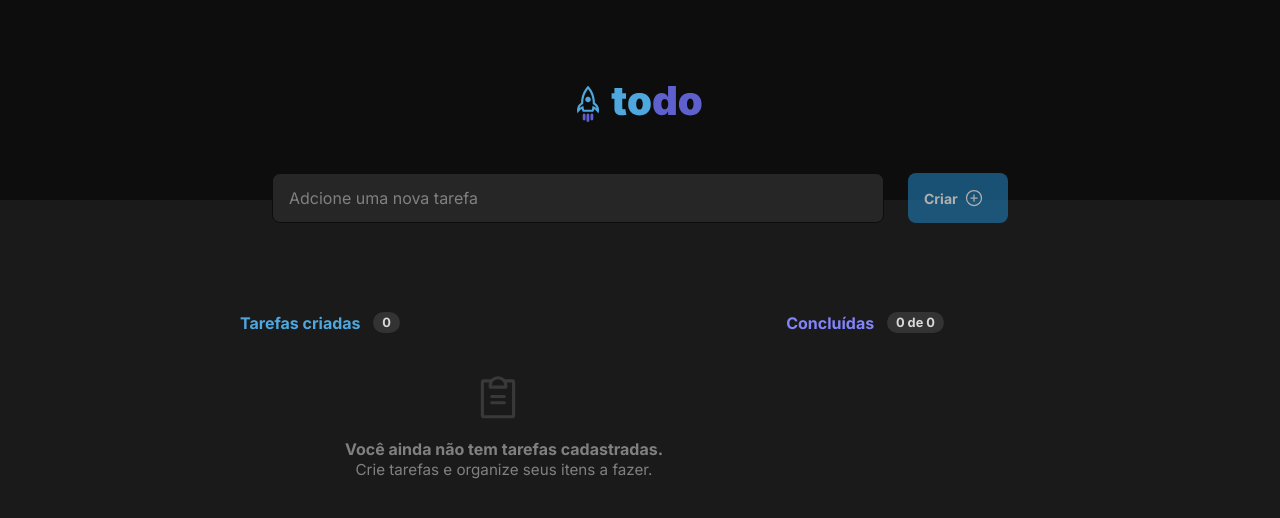
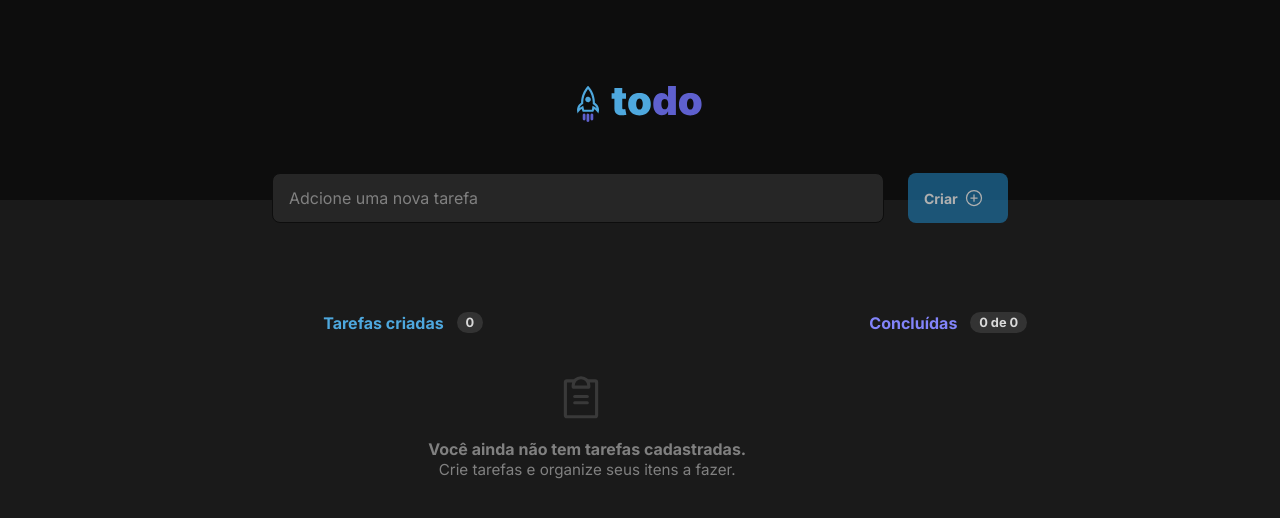
Before and after one commit to Coastony/to-do-list, a React (Vite) app: page / in a window 1280 px wide. Shown: the top 518 px of the page. Built offline with nearby package versions, Linux system fonts and the light colour scheme.

Commit message:
Update Tasks.module.css

```diff
--- a/src/components/Tasks/Tasks.module.css
+++ b/src/components/Tasks/Tasks.module.css
@@ -158,9 +158,15 @@
     }
 }
 
+@media only screen and (min-width: 1200px) {
+    .tasks{
+        margin-left: 19.2rem;
+    }
+}
+
 @media only screen and (min-width: 1330px) {
     .tasks {
-        margin-left : 24rem;
+        margin-left: 24rem;
     }
 
     .empty {
```
